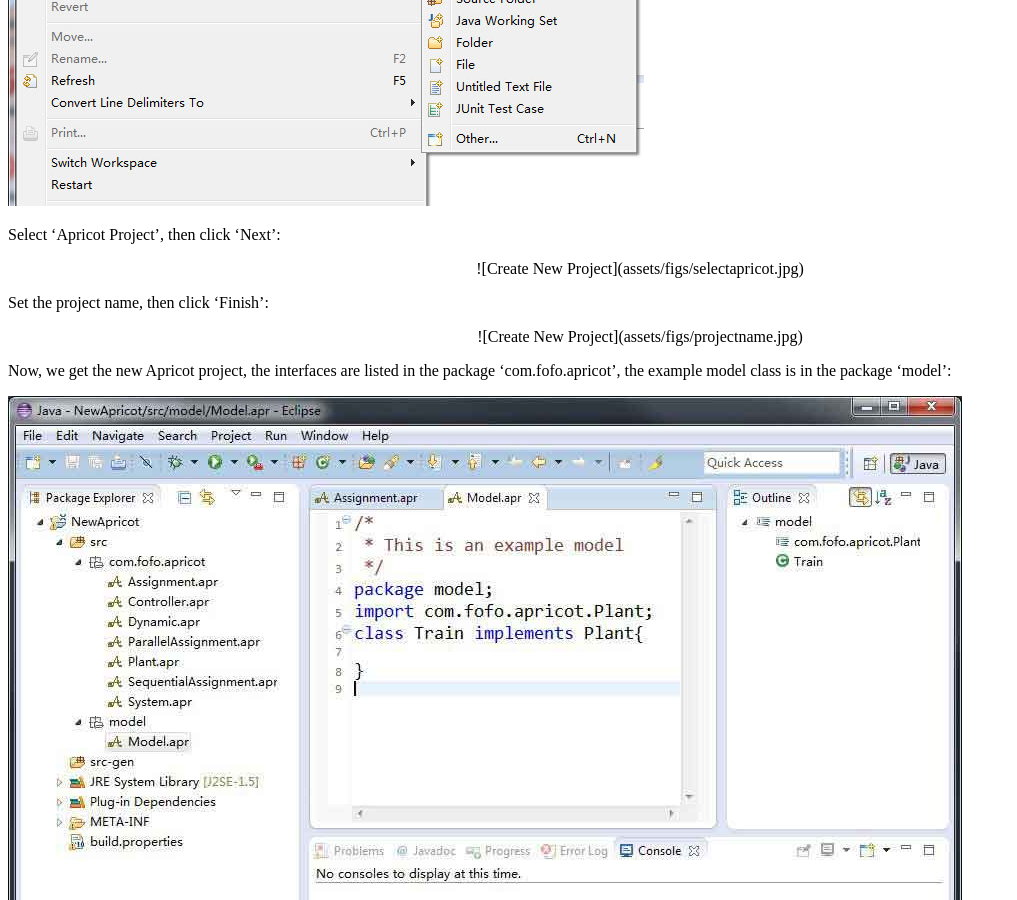
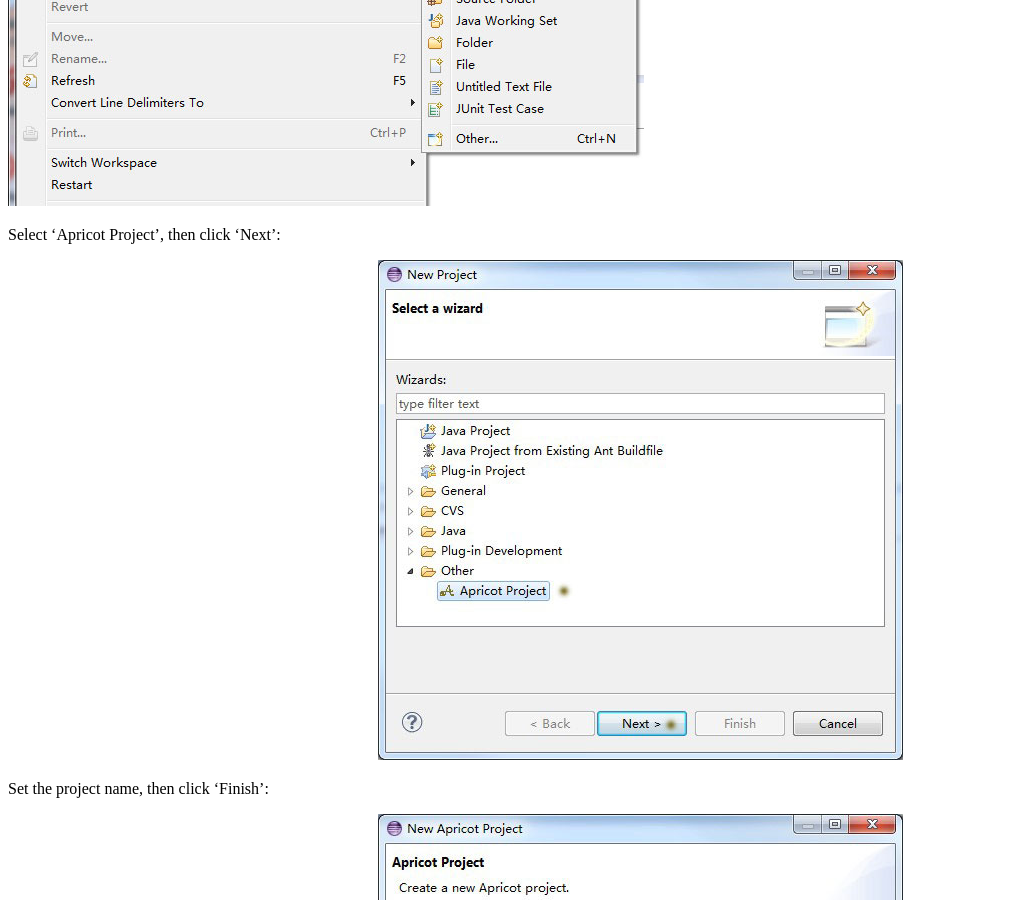
Before and after one commit to fanghuixing/apricot, a Jekyll site: the page built from index.md, in a window 1280 px wide and 900 px high, scrolled down 5298 px. Shown: the whole window, without its empty margins (0-1017 px from the left). Built offline with Jekyll 4.4.1, drawn with Linux system fonts in a browser that asks for light colours; comment, search, counter and statistics services are not loaded.

Commit message:
centering figs

```diff
--- a/index.md
+++ b/index.md
@@ -75,16 +75,19 @@
 
 If you see a security warning, just click 'OK'.
 
-{:.center}
+<div style="text-align:center" markdown="1">
+
 ![Install New Software](assets/figs/warning.jpg)
 
+</div>
 
 After the installation, you have to restart Eclipse.
 
-{:.center}
+<div style="text-align:center" markdown="1">
+
 ![Install New Software](assets/figs/restart.jpg)
 
-
+</div>
 
 <br>
 
@@ -98,15 +101,19 @@
 
 Select 'Apricot Project', then click 'Next':
 
-<center>
+<div style="text-align:center" markdown="1">
+
 ![Create New Project](assets/figs/selectapricot.jpg)
-</center>
+
+</div>
 
 Set the project name, then click 'Finish':
 
-<center>
+<div style="text-align:center" markdown="1">
+
 ![Create New Project](assets/figs/projectname.jpg)
-</center>
+
+</div>
 
 Now, we get the new Apricot project, the interfaces are listed in the package 'com.fofo.apricot', the example model class is in the package 'model':
 
```
